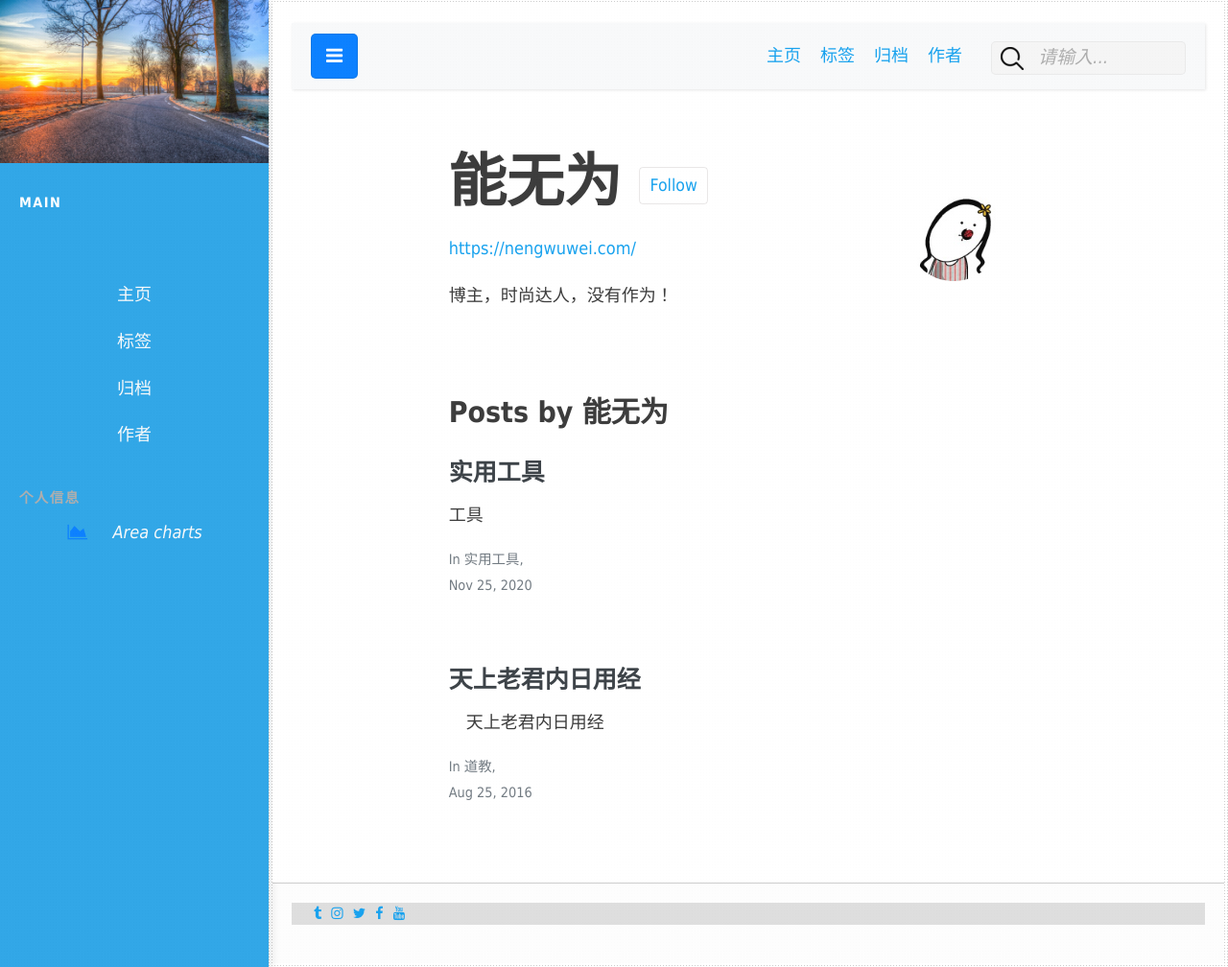
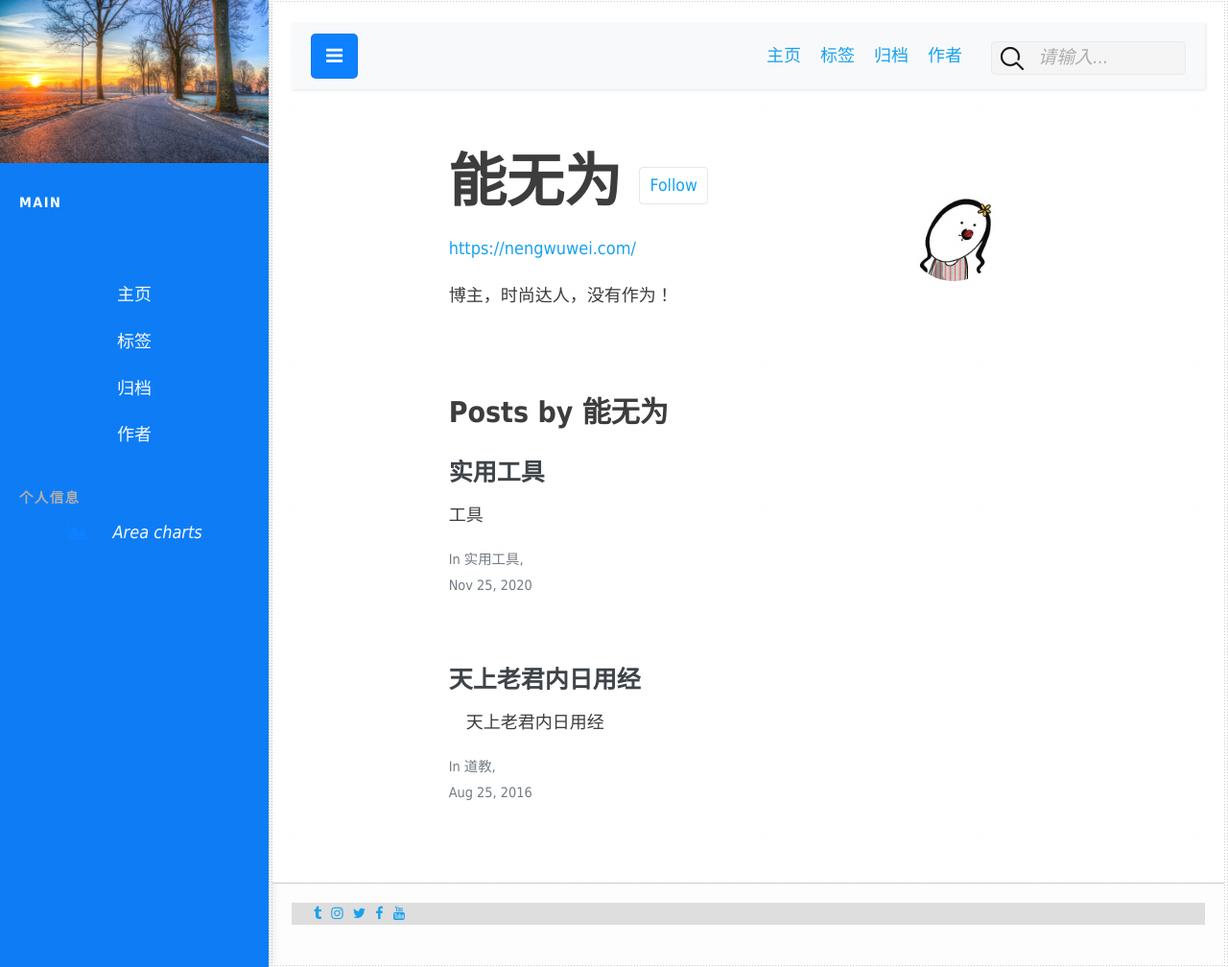
Before and after one commit to nengwuzhi/nengwuzhi.github.ioce, a Jekyll site: the page built from pages/author-author2.html, in a window 1280 px wide and 1008 px high. Shown: the whole window at 96% size. Built offline with Jekyll 4.4.1, drawn with Linux system fonts in a browser that asks for light colours; nearby versions of some CDN libraries.

Commit message:
Update nav_core.css

```diff
--- a/css/nav_core.css
+++ b/css/nav_core.css
@@ -116,7 +116,7 @@ ul.nav.flex-column {
 }
 
 .vertical-nav {
-    background: #28a3e6;
+    background: #0277f5;
     min-width: 14rem;
     width: 14rem;
     height: 100vh;
```
